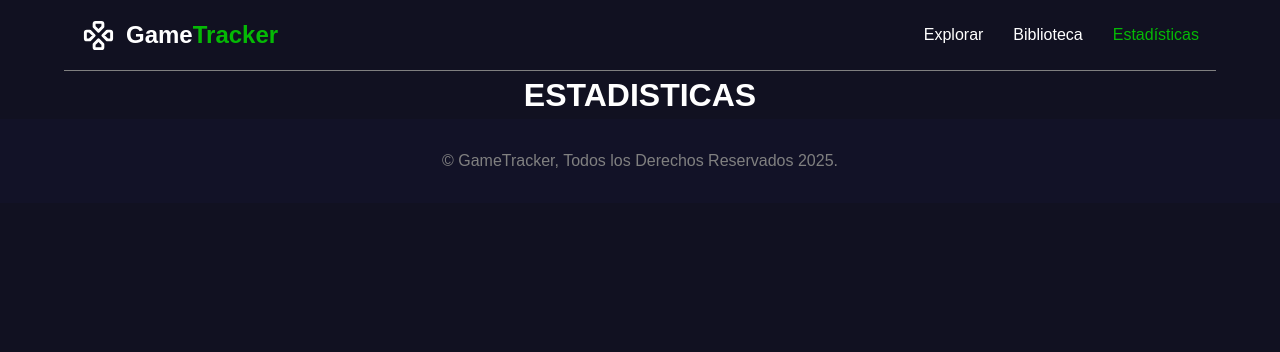
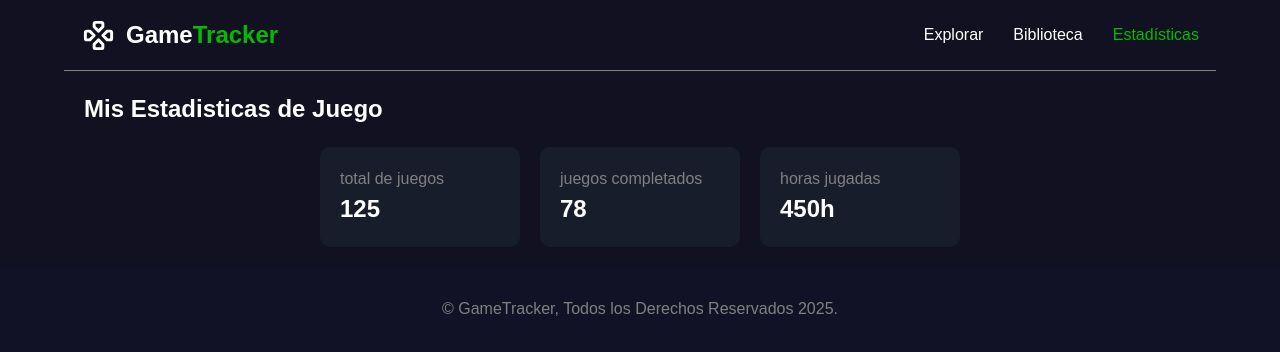
Before and after one commit to lautazuca18/GameTracker-frontend, a React (Vite) app in the folder frontend/: page /estadisticas in a window 1280 px wide. Shown: the top 352 px of the page. Built offline with nearby package versions, Linux system fonts and the light colour scheme; a web font is replaced by a local one.

Commit message:
Primeros pasos en la página estadisticas del jugador

```diff
--- a/frontend/src/pages/estadisticas.jsx
+++ b/frontend/src/pages/estadisticas.jsx
@@ -2,7 +2,34 @@ import './pages.css';
 
 function Estadisticas() {
   return (
-    <h1>ESTADISTICAS</h1>
+
+    <main className='contenedor'>
+
+      <section className='estadisticaTitulo'>
+        <h1>Mis Estadisticas de Juego</h1>
+      </section>
+
+      <section className='estadisticaTarjertas'>
+
+        <div className='tarjetaEstadistica'>
+          <p>total de juegos</p>
+          <h2>125</h2>
+        </div>
+
+        <div className='tarjetaEstadistica'>
+          <p>juegos completados</p>
+          <h2>78</h2>
+        </div>
+
+        <div className='tarjetaEstadistica'>
+          <p>horas jugadas</p>
+          <h2>450h</h2>
+        </div>
+
+      </section>
+
+    </main>
+
   );
 }
 
--- a/frontend/src/pages/pages.css
+++ b/frontend/src/pages/pages.css
@@ -155,3 +155,25 @@
 
 /*-----------ESTADISTICAS------------*/
 /*-----------ESTADISTICAS------------*/
+
+.estadisticaTitulo{
+    padding: 2rem;
+    display: flex;
+    justify-content: start;
+}
+.estadisticaTarjertas{
+    display: flex;
+    justify-content: center;
+    flex-wrap: wrap;
+    gap: 2rem;
+}
+.tarjetaEstadistica{
+    background-color: #181d2c;
+    width: 20rem;
+    padding: 2rem;
+    border-radius: 1rem;
+    margin-bottom: 2rem;
+}
+.tarjetaEstadistica p{
+    text-align: left;
+}
```
